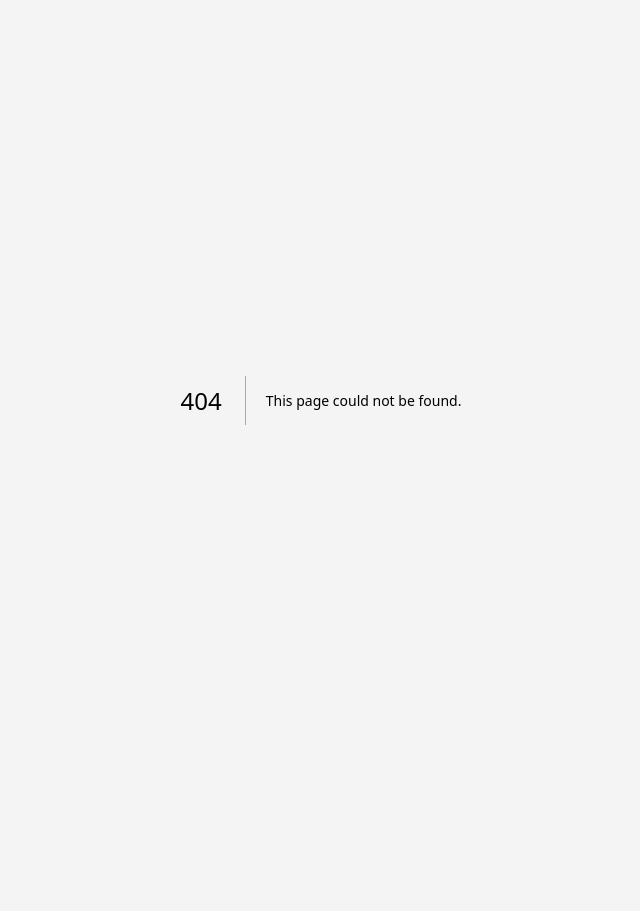
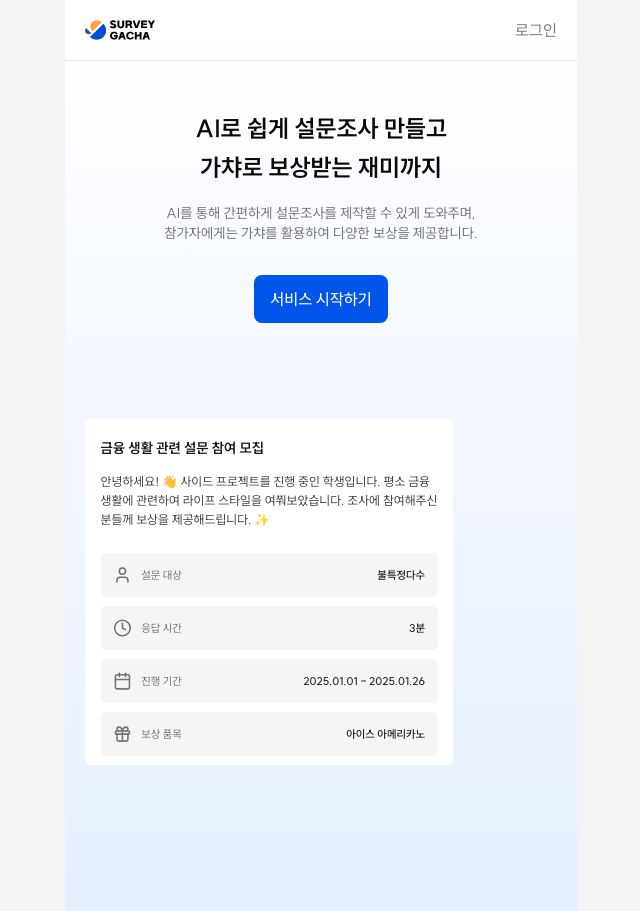
Before and after one commit to kim-taewoo/surveygacha, a Next.js app: page /about in a window 1280 px wide. Before the commit this address had no page. Shown: the whole page, without its empty margins (319-959 px from the left). Before the commit the page ends 800 px from the top, so only its background shows below. Built offline with nearby package versions, Linux system fonts and the light colour scheme.

Commit message:
feat: ScaleWrapper 등 about 페이지 요소 추가중

```diff
--- /dev/null
+++ b/src/app/about/page.tsx
@@ -0,0 +1,74 @@
+import Image from "next/image";
+import Link from "next/link";
+
+import { ScaleWrapper } from "@/components/ScaleWrapper";
+import { Button } from "@/components/ui/button";
+import Logo from "@/components/ui/logo";
+import { SurveyMainInfo } from "@/features/survey/survey-info/SurveyMainInfo";
+
+export default function AboutPage() {
+  return (
+    <div className="flex min-h-screen w-full flex-col items-center bg-gradient-to-b from-[#FFFFFF] to-[#E5EFFF]">
+      <div className="flex w-full items-center justify-between border-b px-5 py-[18px]">
+        <Logo width={71} height={20} />
+        <div className="flex items-center">
+          <Link href="/login">
+            <div className="text-[#7B7B7B]">로그인</div>
+          </Link>
+        </div>
+      </div>
+      <div className="flex-1 flex-col gap-5">
+        {/* Section1 */}
+        <div className="px-5 py-12 text-center">
+          <div className="text-2xl font-bold leading-relaxed">
+            AI로 쉽게 설문조사 만들고
+            <br />
+            가챠로 보상받는 재미까지
+          </div>
+          <div className="mt-4 text-sm text-muted-foreground">
+            AI를 통해 간편하게 설문조사를 제작할 수 있게 도와주며,
+            <br />
+            참가자에게는 가챠를 활용하여 다양한 보상을 제공합니다.
+          </div>
+          <div className="mt-8 flex justify-center">
+            <Link href="/login">
+              <Button className="h-12 rounded-lg text-base">
+                서비스 시작하기
+              </Button>
+            </Link>
+          </div>
+        </div>
+
+        {/* Section2 */}
+        <div className="px-5 py-12">
+          <ScaleWrapper scale={0.78}>
+            <SurveyMainInfo
+              className="rounded-lg bg-white pb-3"
+              survey={{
+                title: "금융 생활 관련 설문 참여 모집",
+                description: "안녕하세요! 👋 사이드 프로젝트를 진행 중인 학생입니다. 평소 금융 생활에 관련하여 라이프 스타일을 여쭤보았습니다. 조사에 참여해주신 분들께 보상을 제공해드립니다. ✨",
+                questions: Array(6).fill({}),
+                start_date: "2025.01.01",
+                end_date: "2025.01.26",
+              }}
+            />
+          </ScaleWrapper>
+        </div>
+
+        {/* 분석 관련해 기능 추가되면 주석제거 */}
+        {/* <div className="px-5 py-12 text-center">
+          <div className="text-2xl font-bold leading-relaxed">
+            설문조사 결과를 AI가
+            <br />
+            쉽게 분석해드립니다
+          </div>
+          <div className="mt-4 text-sm text-muted-foreground">
+            설문조사 결과를 AI가 분석하여,
+            <br />
+            보다 쉽게 결과를 확인할 수 있습니다.
+          </div>
+        </div> */}
+      </div>
+    </div>
+  );
+}
--- a/src/app/surveys/page.tsx
+++ b/src/app/surveys/page.tsx
@@ -1,11 +1,11 @@
 "use client";
 
-import { Clock, Calendar, Gift, User } from "lucide-react";
 import Image from "next/image";
 import Link from "next/link";
 import { useState } from "react";
 
 import { Button } from "@/components/ui/button";
+import { SurveyMainInfo } from "@/features/survey/survey-info/SurveyMainInfo";
 
 // 설문 데이터 타입 정의
 interface SurveyInfo {
@@ -47,52 +47,7 @@ export default function SurveyPage() {
       </header>
 
       {/* 메인 컨텐츠 */}
-      <div className="flex flex-col items-center gap-8 px-5 pt-6">
-
-        <div className="flex flex-col gap-4">
-          <h1 className="text-lg font-bold text-[#171717]">
-            {surveyInfo.title}
-          </h1>
-          <p className="text-base font-normal text-[#404040]">
-            {surveyInfo.subTitle}
-          </p>
-        </div>
-
-        <div className="w-full space-y-3">
-          <div className="flex items-center gap-3 rounded-md bg-[#F5F5F5] p-4">
-            <User className="text-[#737373]" />
-            <span className="text-[#737373]">설문 대상</span>
-            <span className="ml-auto font-semibold text-[#262626]">
-              {surveyInfo.target}
-            </span>
-          </div>
-
-          <div className="flex items-center gap-3 rounded-md bg-[#F5F5F5] p-4">
-            <Clock className="text-[#737373]" />
-            <span className="text-[#737373]">응답 시간</span>
-            <span className="ml-auto font-semibold text-[#262626]">
-              {surveyInfo.duration}
-            </span>
-          </div>
-
-          <div className="flex items-center gap-3 rounded-md bg-[#F5F5F5] p-4">
-            <Calendar className="text-[#737373]" />
-            <span className="text-[#737373]">진행 기간</span>
-            <span className="ml-auto font-semibold text-[#262626]">
-              {surveyInfo.period}
-            </span>
-          </div>
-
-          <div className="flex items-center gap-3 rounded-md bg-[#F5F5F5] p-4">
-            <Gift className="text-[#737373]" />
-            <span className="text-[#737373]">보상 품목</span>
-            <span className="ml-auto font-semibold text-[#262626]">
-              {surveyInfo.reward}
-            </span>
-          </div>
-        </div>
-      </div>
-
+      <SurveyMainInfo survey={surveyInfo} />
       {/* 말풍선 */}
       <div className="fixed bottom-[88px]  px-5">
         <div className="relative inline-block">
--- /dev/null
+++ b/src/components/ScaleWrapper.tsx
@@ -0,0 +1,21 @@
+import { cn } from "@/lib/utils";
+
+interface Props {
+  scale: number;
+  children: React.ReactNode;
+  className?: string;
+}
+
+export const ScaleWrapper = ({ scale = 1, children, className = "" }: Props) => {
+  return (
+    <div
+      className={cn("inline-block", className)}
+      style={{
+        transform: `scale(${scale})`,
+        transformOrigin: "top left",
+      }}
+    >
+      {children}
+    </div>
+  );
+};
--- a/src/features/survey/gen/types.ts
+++ b/src/features/survey/gen/types.ts
@@ -8,14 +8,16 @@ export type GenerateSurveyParams = {
   };
 };
 
+export type TargetAudience = {
+  primary_audience?: string;
+  demographics?: {
+    age_range: string[];
+  };
+};
+
 export type GeneratedSurvey = {
   title: string;
   description: string;
-  target_audience?: {
-    primary_audience: string;
-    demographics: {
-      age_range: string[];
-    };
-  };
+  target_audience?: TargetAudience;
   questions: Question[];
 };
--- /dev/null
+++ b/src/features/survey/survey-info/SurveyMainInfo.tsx
@@ -0,0 +1,75 @@
+import { Calendar, Clock, Gift, User } from "lucide-react";
+
+import { cn } from "@/lib/utils";
+import { Survey } from "@/types";
+import { formatDateToKST } from "@/utils";
+
+import { TargetAudience } from "../gen/types";
+import { Question } from "../types";
+
+interface Props {
+  survey: Partial<Survey>;
+  className?: string;
+}
+
+export function SurveyMainInfo({ survey, className }: Props) {
+  return (
+    <div className={cn("flex flex-col items-center gap-8 px-5 pt-6", className)}>
+
+      <div className="flex flex-col gap-4">
+        <h1 className="text-lg font-bold text-[#171717]">
+          {survey.title}
+        </h1>
+        <p className="text-base font-normal text-[#404040]">
+          {survey.description}
+        </p>
+      </div>
+
+      <div className="w-full space-y-3 text-sm">
+        <div className="flex items-center gap-3 rounded-md bg-[#F5F5F5] p-4">
+          <User className="text-[#737373]" />
+          <span className="text-[#737373]">설문 대상</span>
+          <span className="ml-auto font-semibold text-[#262626]">
+            {(survey.target_audience as TargetAudience | null)?.primary_audience || "불특정다수"}
+          </span>
+        </div>
+
+        <div className="flex items-center gap-3 rounded-md bg-[#F5F5F5] p-4">
+          <Clock className="text-[#737373]" />
+          <span className="text-[#737373]">응답 시간</span>
+          <span className="ml-auto font-semibold text-[#262626]">
+            {((survey.questions ?? []) as Question[]).length * 0.5}
+            분
+          </span>
+        </div>
+
+        <div className="flex items-center gap-3 rounded-md bg-[#F5F5F5] p-4">
+          <Calendar className="text-[#737373]" />
+          <span className="text-[#737373]">진행 기간</span>
+          <span className="ml-auto text-right font-semibold text-[#262626]">
+            {(!survey.start_date || !survey.end_date)
+              ? "미정"
+              : (
+                <>
+                  {formatDateToKST(survey.start_date)}
+                  {" "}
+                  -
+                  {" "}
+                  {formatDateToKST(survey.end_date)}
+                </>
+              )}
+          </span>
+        </div>
+
+        <div className="flex items-center gap-3 rounded-md bg-[#F5F5F5] p-4">
+          <Gift className="text-[#737373]" />
+          <span className="text-[#737373]">보상 품목</span>
+          <span className="ml-auto font-semibold text-[#262626]">
+            {/* {survey.reward} */}
+            아이스 아메리카노
+          </span>
+        </div>
+      </div>
+    </div>
+  );
+}
--- a/src/features/surveyMypage/surveyCard.tsx
+++ b/src/features/surveyMypage/surveyCard.tsx
@@ -1,6 +1,7 @@
 import { Button } from "@/components/ui/button";
 import { Card } from "@/components/ui/card";
 import { cn } from "@/lib/utils";
+import { formatDateToKST } from "@/utils";
 
 type SurveyCardProps = {
   title: string;
@@ -21,15 +22,6 @@ export const SurveyCard = ({
   rewardTitle,
   status,
 }: SurveyCardProps) => {
-  const formatDateToKST = (timestamp: string) => {
-    const date = new Date(timestamp);
-    const year = date.getFullYear();
-    const month = String(date.getMonth() + 1).padStart(2, "0");
-    const day = String(date.getDate()).padStart(2, "0");
-
-    return `${year}-${month}-${day}`;
-  };
-
   // 오늘 날짜와 비교하여 설문 종료 여부 판단
   const today = new Date();
   const endDateObj = new Date(endDate);
--- a/src/stores/useSurvey.ts
+++ b/src/stores/useSurvey.ts
@@ -27,9 +27,9 @@ export type SurveyState = GeneratedSurvey & {
     errors: Partial<Record<keyof SurveyState["genInputs"], string | undefined>>;
   };
   isLoading: boolean;
-  startDate?: string;
-  endDate?: string;
-  isPublic?: boolean;
+  start_date?: string;
+  end_date?: string;
+  is_draft?: boolean;
 };
 
 const DEFAULT_SURVEY_STATE: SurveyState = {
--- /dev/null
+++ b/src/utils/index.ts
@@ -0,0 +1,8 @@
+export const formatDateToKST = (timestamp: string) => {
+  const date = new Date(timestamp);
+  const year = date.getFullYear();
+  const month = String(date.getMonth() + 1).padStart(2, "0");
+  const day = String(date.getDate()).padStart(2, "0");
+
+  return `${year}.${month}.${day}`;
+};
```
Also changed, not shown: src/lib/supabase/database.types.ts (+15 -3 lines), public/Images/about1.jpg (added).
